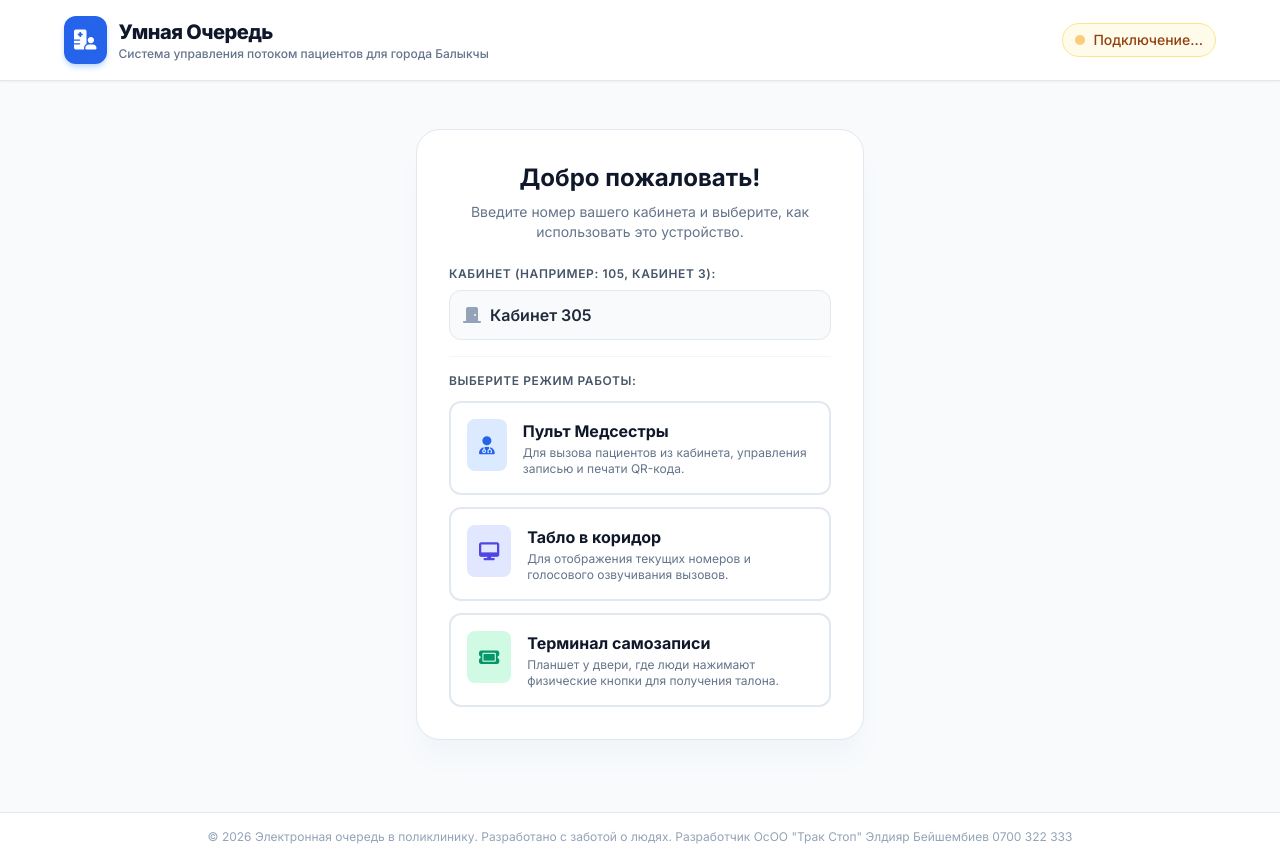
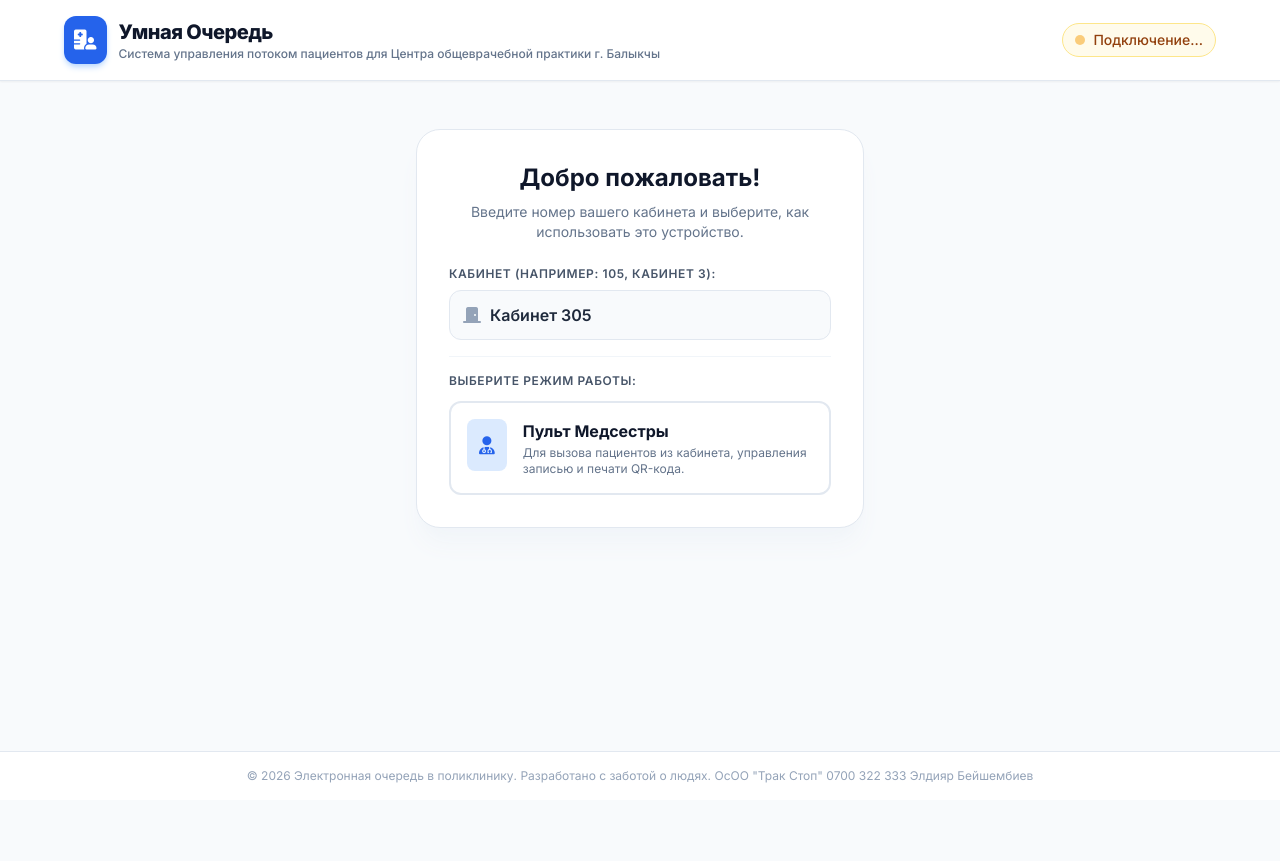
Before and after one commit to beishembiev26-cmd/ochered, a plain HTML site: page index.html in a window 1280 px wide. After the commit the page ends 800 px from the top, so only its background shows below. Drawn offline with nearby package versions, Linux system fonts and the light colour scheme.

Commit message:
Update index.html

```diff
--- a/index.html
+++ b/index.html
@@ -38,7 +38,7 @@
                 </div>
                 <div>
                     <h1 class="font-extrabold text-xl tracking-tight text-slate-900">Умная Очередь</h1>
-                    <p class="text-xs text-slate-500 font-medium">Система управления потоком пациентов для города Балыкчы</p>
+                    <p class="text-xs text-slate-500 font-medium">Система управления потоком пациентов для Центра общеврачебной практики г. Балыкчы</p>
                 </div>
             </div>
 
@@ -87,32 +87,11 @@
                                 <p class="text-xs text-slate-500 mt-0.5">Для вызова пациентов из кабинета, управления записью и печати QR-кода.</p>
                             </div>
                         </button>
-
-                        <!-- Роль 2: Табло в коридор -->
-                        <button onclick="selectRole('hall')" class="w-full text-left p-4 rounded-xl border-2 border-slate-200 hover:border-indigo-500 hover:bg-indigo-50/30 transition-all flex items-start gap-4 group">
-                            <div class="bg-indigo-100 text-indigo-600 p-3 rounded-lg group-hover:bg-indigo-600 group-hover:text-white transition-all">
-                                <i class="fa-solid fa-desktop text-lg"></i>
-                            </div>
-                            <div>
-                                <h3 class="font-bold text-slate-900">Табло в коридор</h3>
-                                <p class="text-xs text-slate-500 mt-0.5">Для отображения текущих номеров и голосового озвучивания вызовов.</p>
-                            </div>
-                        </button>
-
-                        <!-- Роль 3: Терминал самозаписи (Физический планшет у двери) -->
-                        <button onclick="selectRole('terminal')" class="w-full text-left p-4 rounded-xl border-2 border-slate-200 hover:border-emerald-500 hover:bg-emerald-50/30 transition-all flex items-start gap-4 group">
-                            <div class="bg-emerald-100 text-emerald-600 p-3 rounded-lg group-hover:bg-emerald-600 group-hover:text-white transition-all">
-                                <i class="fa-solid fa-ticket text-lg"></i>
-                            </div>
-                            <div>
-                                <h3 class="font-bold text-slate-900">Терминал самозаписи</h3>
-                                <p class="text-xs text-slate-500 mt-0.5">Планшет у двери, где люди нажимают физические кнопки для получения талона.</p>
-                            </div>
-                        </button>
                     </div>
                 </div>
             </div>
         </section>
+
 
         <!-- ЭКРАН 2: ПУЛЬТ МЕДСЕСТРЫ -->
         <section id="nurseScreen" class="hidden grid grid-cols-1 lg:grid-cols-3 gap-6">
@@ -402,7 +381,7 @@
     <!-- ПОДВАЛ -->
     <footer class="bg-white border-t border-slate-200 py-4 px-6 mt-12 text-center text-xs text-slate-400">
         <div class="max-w-6xl mx-auto">
-            &copy; 2026 Электронная очередь в поликлинику. Разработано с заботой о людях. Разработчик ОсОО "Трак Стоп" Элдияр Бейшембиев 0700 322 333
+            &copy; 2026 Электронная очередь в поликлинику. Разработано с заботой о людях. ОсОО "Трак Стоп" 0700 322 333 Элдияр Бейшембиев
         </div>
     </footer>
 
```
